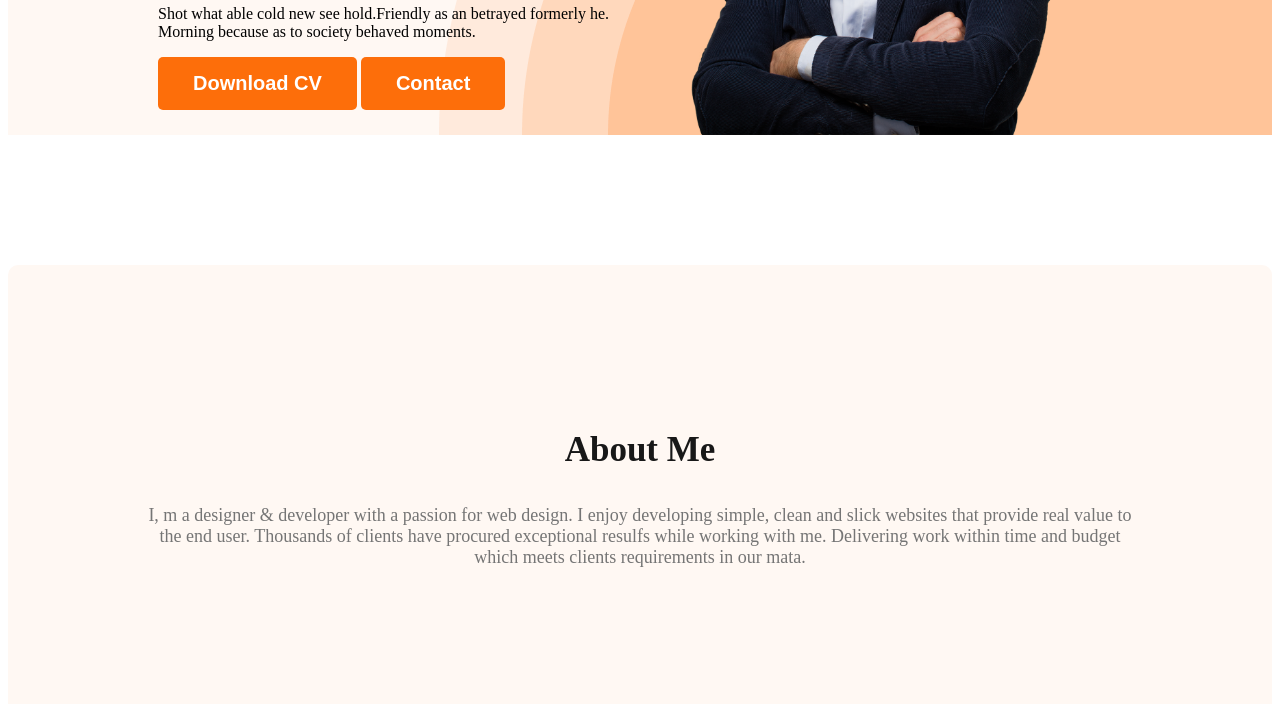
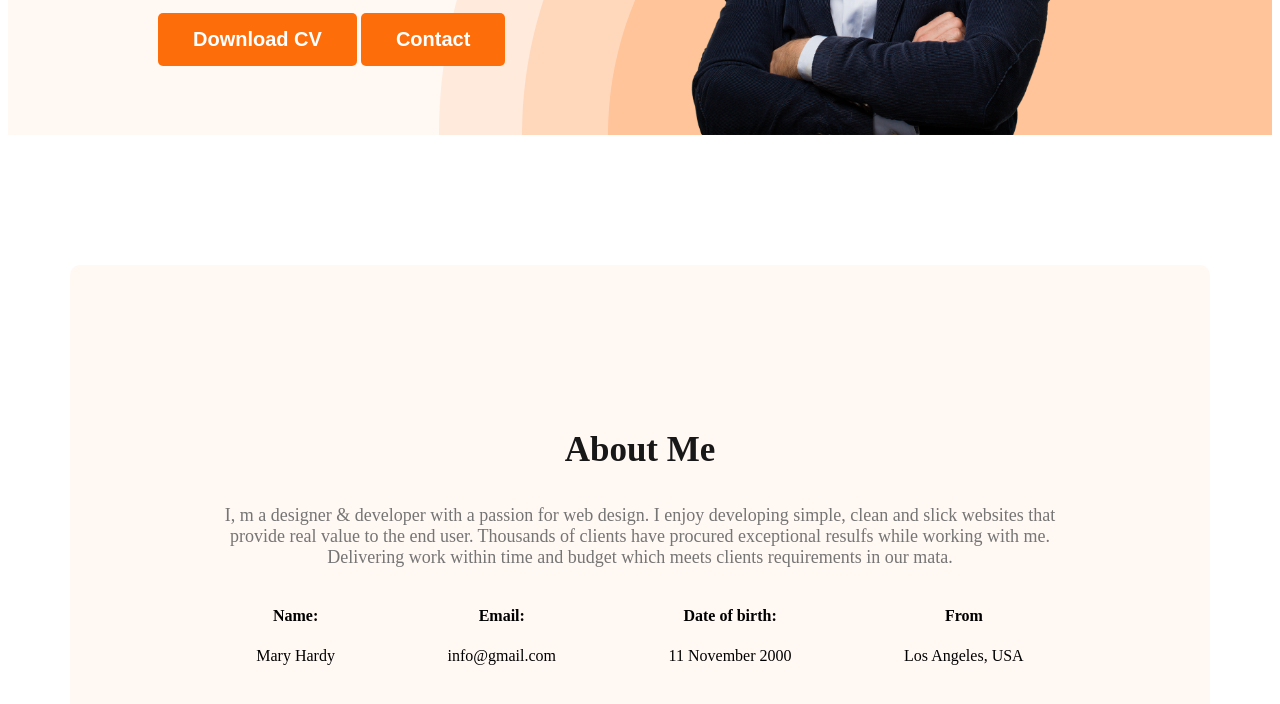
Before and after one commit to sihabulsiam/developer-portfolio, a plain HTML site: page index.html in a window 1280 px wide. Shown: the part 508-1212 px from the top of the page. Drawn offline with Linux system fonts and the light colour scheme.

Commit message:
added about informaition

```diff
--- a/index.html
+++ b/index.html
@@ -32,6 +32,26 @@
         <section class="about">
             <h3 class="section-title">About Me </h3>
             <p class="section-description">I, m a designer & developer with a passion for web design. I enjoy developing simple, clean and slick websites that provide real value to the end user. Thousands of clients have procured exceptional resulfs while working with me. Delivering work within time and budget which meets clients requirements in our mata.</p>
+            <div class="about-info-container">
+               <!--.about-info*4>h4.info-title+p.description-->
+                <div class="about-info">
+                    <h4 class="info-title">Name:</h4>
+                    <p class="description">Mary Hardy </p>
+                </div>
+                <div class="about-info">
+                    <h4 class="info-title">Email:</h4>
+                    <p class="description">info@gmail.com</p>
+                </div>
+                <div class="about-info">
+                    <h4 class="info-title">Date of birth:</h4>
+                    <p class="description">11 November 2000</p>
+                </div>
+                <div class="about-info">
+                    <h4 class="info-title">From</h4>
+                    <p class="description">Los Angeles, USA</p>
+                </div>
+
+            </div>
         </section>
     </main>
     <footer>
--- a/styles/portfolio.css
+++ b/styles/portfolio.css
@@ -63,11 +63,19 @@ nav a{
 .banner-title{
     font-size: 85px;
     font-weight: 700;
+    margin-top: 5px;
+    margin-bottom: 20px;
+
 }
 
 /* main section styles */
 
 /* about section styles */
+
+main{
+    max-width: 1140px;
+    margin: 0 auto;
+}
 
 .about{
     padding: 130px;
@@ -88,3 +96,10 @@ nav a{
     font-size: 18px;
 
 }
+.about-info-container{
+    display: flex;
+    justify-content: space-around;
+}
+.about-info{
+    text-align: center;
+}
```
